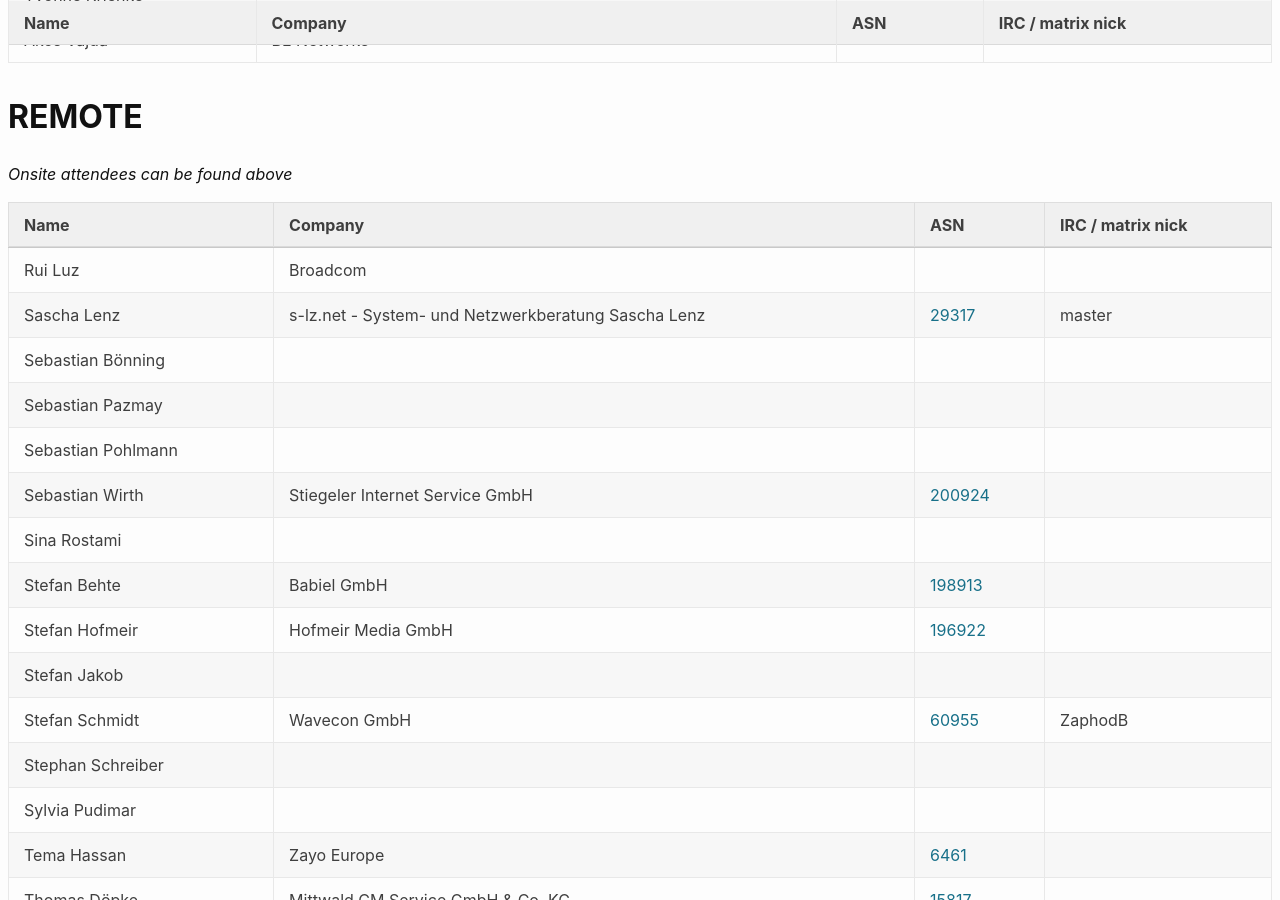
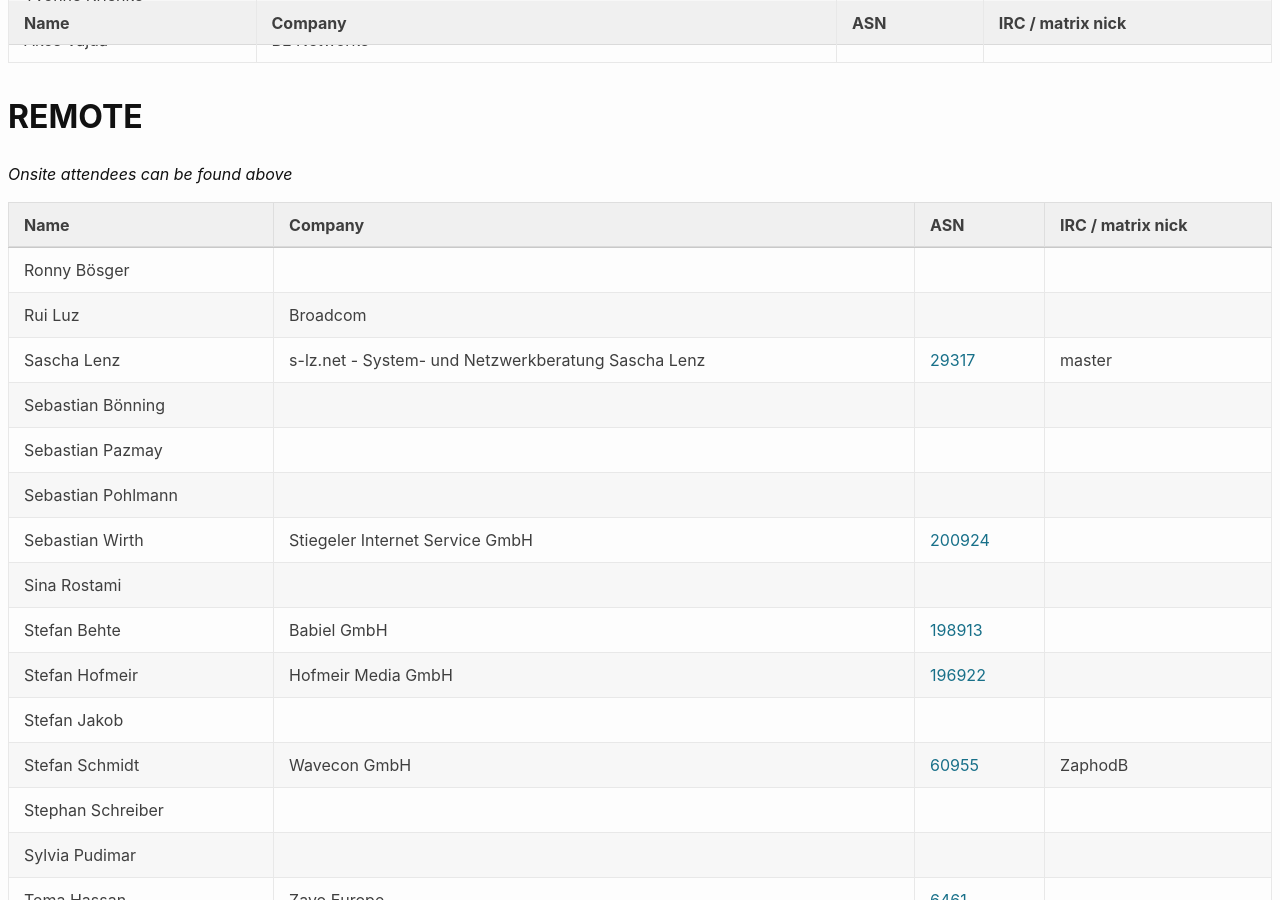
Before and after one commit to denog/pretix-attendeelist, a Jekyll site: the page built from denog16/index.markdown, in a window 1280 px wide and 900 px high, scrolled down 24939 px. Built offline with Jekyll 4.4.1, drawn with Linux system fonts in a browser that asks for light colours.

Commit message:
Latest data: Fri Nov  8 16:11:08 UTC 2024

```diff
--- a/_data/attendees_denog16_online.json
+++ b/_data/attendees_denog16_online.json
@@ -1,4 +1,10 @@
 [
+  {
+    "name": "Ronny Bösger",
+    "company": null,
+    "irc": null,
+    "asn": null
+  },
   {
     "name": "Rui Luz",
     "company": "Broadcom",
```
